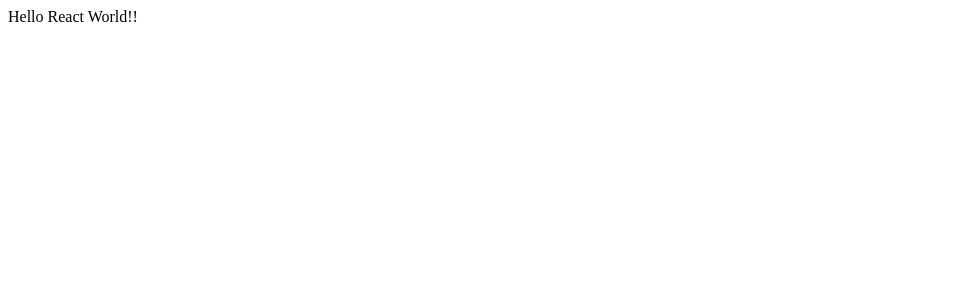
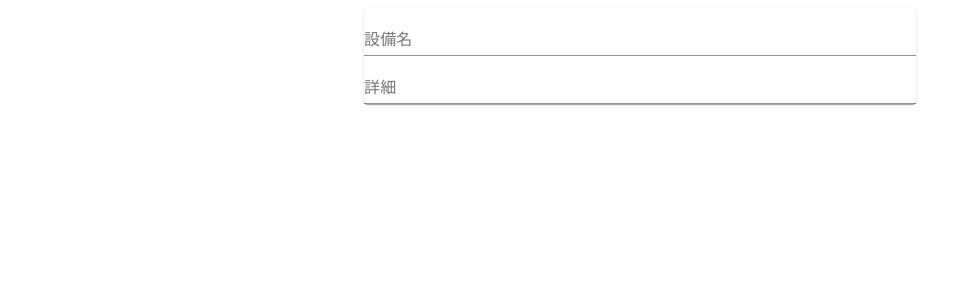
Before and after one commit to MogmogTaro/react-firebase, a React app: page / in a window 1280 px wide. Shown: the top 300 px of the page, without its empty margins (0-972 px from the left). Built offline with nearby package versions, Linux system fonts and the light colour scheme.

Commit message:
facilityコンポーネント追加

```diff
--- /dev/null
+++ b/src/components/Facility.tsx
@@ -0,0 +1,13 @@
+import { Container, Paper, TextField } from "@material-ui/core";
+import React from "react";
+
+export const Facility: React.FC = () => {
+  return (
+    <Container maxWidth="sm">
+      <Paper>
+        <TextField label="設備名" fullWidth />
+        <TextField label="詳細" fullWidth multiline />
+      </Paper>
+    </Container>
+  );
+};
--- a/src/index.tsx
+++ b/src/index.tsx
@@ -1,7 +1,5 @@
 import React from "react";
 import ReactDom from "react-dom";
+import { Facility } from "./components/Facility";
 
-ReactDom.render(
-  <div>Hello React World!!</div>,
-  document.getElementById("container")
-);
+ReactDom.render(<Facility />, document.getElementById("container"));
```
